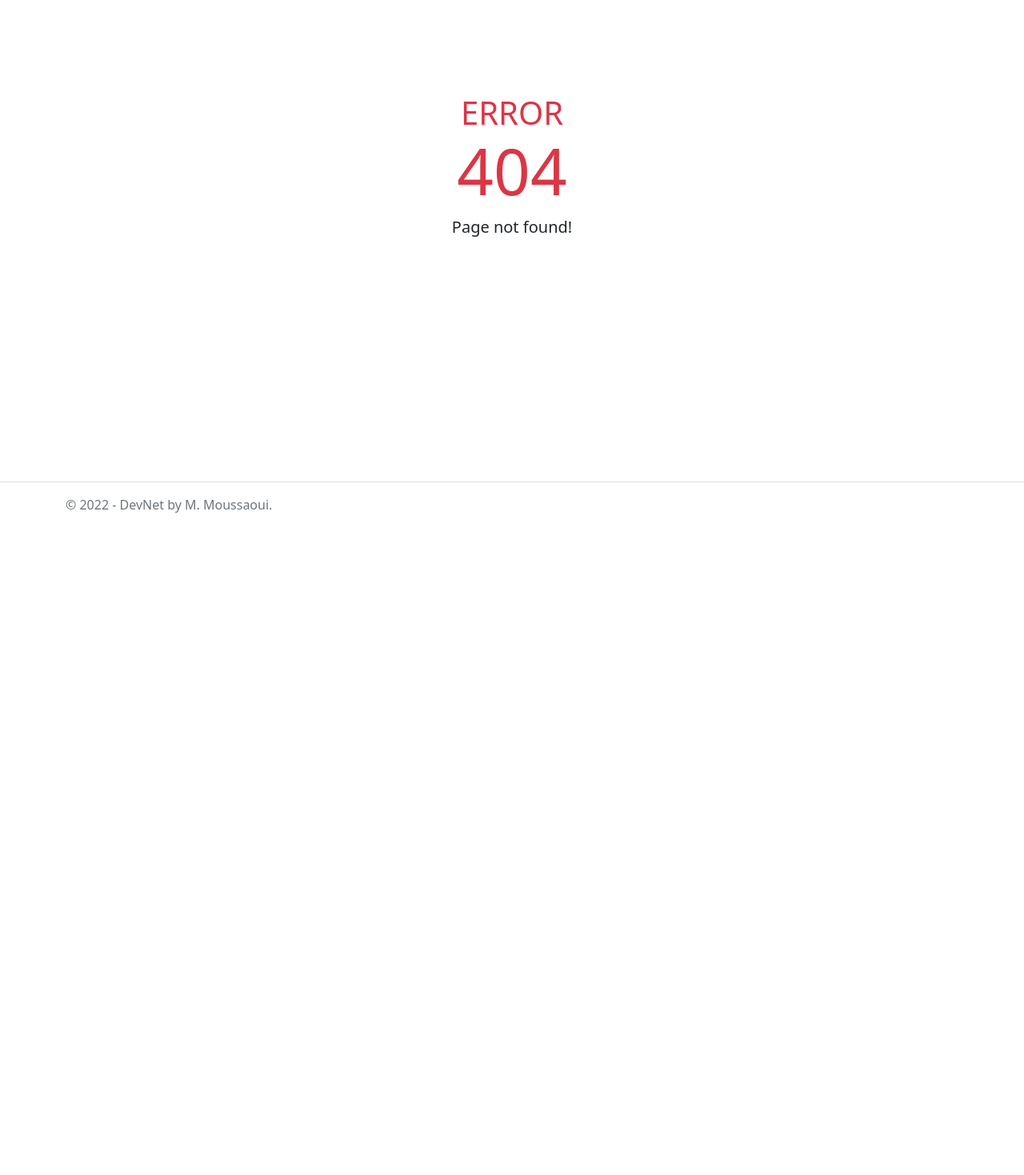
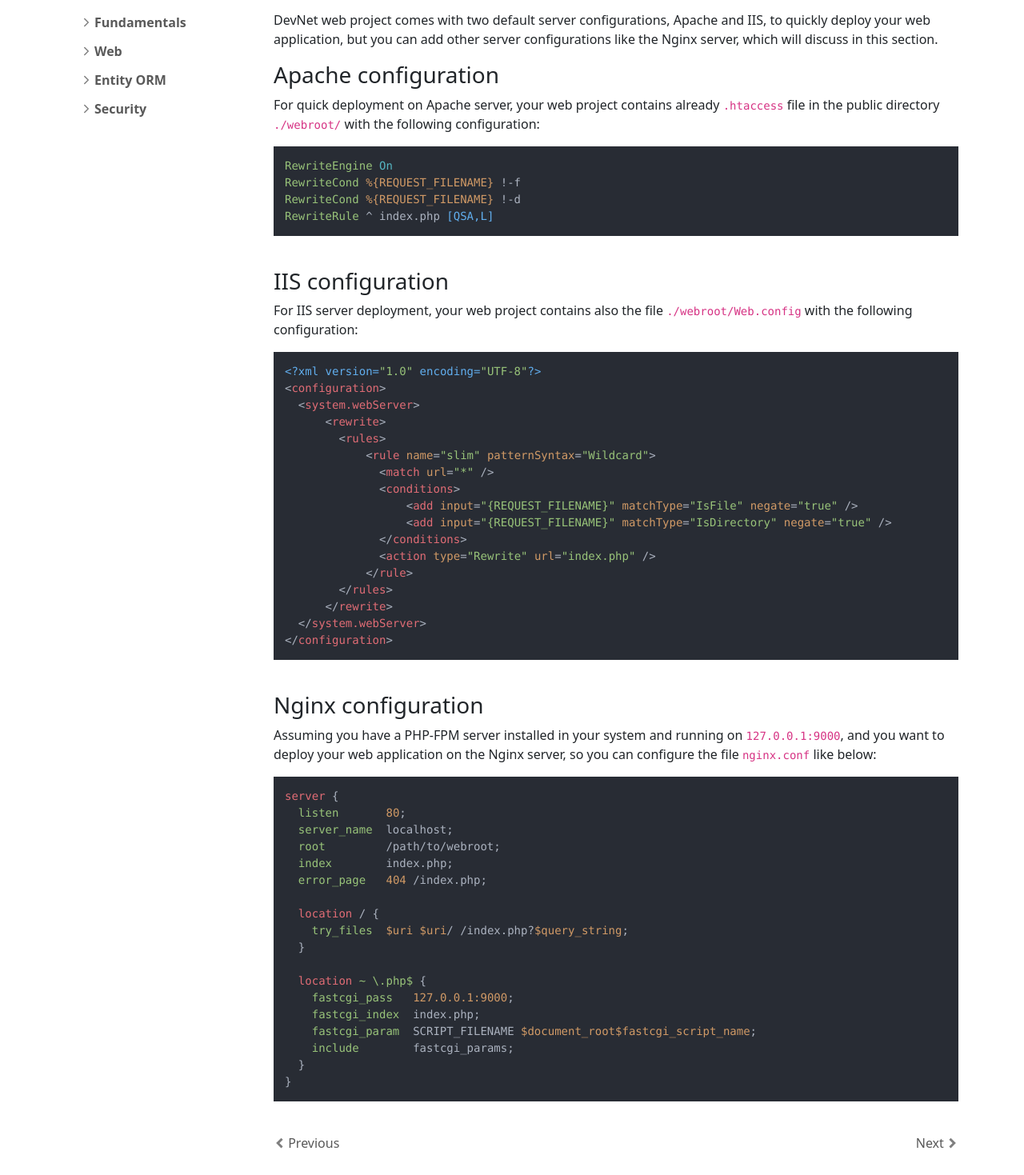
Before and after one commit to DevNet-Framework/devnet-framework.github.io, an Angular app: page /docs/setup/deployment in a window 1280 px wide. Before the commit this address had no page. Shown: the part 141-1610 px from the top of the page at 80% size. Before the commit the page ends 800 px from the top, so only its background shows below. Built offline with nearby package versions, Linux system fonts and the light colour scheme.

Commit message:
add DeploymentComponent to SetupModule

```diff
--- /dev/null
+++ b/src/app/setup/deployment/deployment.component.html
@@ -0,0 +1,85 @@
+<div class="container pt-3">
+  <div class="row">
+    <div id="sidebar" style="width: 260px;">
+      <app-sidebar></app-sidebar>
+    </div>
+    <div id="content" class="flex-grow-1" style="width: 400px;">
+      <article>
+        <h1>Deployment</h1>
+        <hr>
+        <p>
+          DevNet web project comes with two default server configurations, Apache and IIS, to quickly deploy your web application, but you can add other server configurations like the Nginx server, which will discuss in this section.
+        </p>
+        <h3>Apache configuration</h3>
+        <p>
+          For quick deployment on Apache server, your web project contains already <code>.htaccess</code> file in the public directory <code>./webroot/</code> with the following configuration:
+        </p>
+        <pre><code class="language-apache">RewriteEngine On
+RewriteCond %&lcub;REQUEST_FILENAME} !-f
+RewriteCond %&lcub;REQUEST_FILENAME} !-d
+RewriteRule ^ index.php [QSA,L]</code></pre>
+        <br>
+        <h3>IIS configuration</h3>
+        <p>
+          For IIS server deployment, your web project contains also the file <code>./webroot/Web.config</code> with the following configuration:
+        </p>
+        <pre><code class="language-xml">&lt;?xml version="1.0" encoding="UTF-8"?>
+&lt;configuration>
+  &lt;system.webServer>
+      &lt;rewrite>
+        &lt;rules>
+            &lt;rule name="slim" patternSyntax="Wildcard">
+              &lt;match url="*" />
+              &lt;conditions>
+                  &lt;add input="&lcub;REQUEST_FILENAME}" matchType="IsFile" negate="true" />
+                  &lt;add input="&lcub;REQUEST_FILENAME}" matchType="IsDirectory" negate="true" />
+              &lt;/conditions>
+              &lt;action type="Rewrite" url="index.php" />
+            &lt;/rule>
+        &lt;/rules>
+      &lt;/rewrite>
+  &lt;/system.webServer>
+&lt;/configuration></code></pre>
+        <br>
+        <h3>Nginx configuration</h3>
+        <p>
+          Assuming you have a PHP-FPM server installed in your system and running on <code>127.0.0.1:9000</code>, and you want to deploy your web application on the Nginx server, so you can configure the file <code>nginx.conf</code> like below:
+        </p>
+        <pre><code class="language-nginx">server &lcub;
+  listen       80;
+  server_name  localhost;
+  root         /path/to/webroot;
+  index        index.php;
+  error_page   404 /index.php;
+
+  location / &lcub;
+    try_files  $uri $uri/ /index.php?$query_string;
+  }
+
+  location ~ \.php$ &lcub;
+    fastcgi_pass   127.0.0.1:9000;
+    fastcgi_index  index.php;
+    fastcgi_param  SCRIPT_FILENAME $document_root$fastcgi_script_name;
+    include        fastcgi_params;
+  }
+}</code></pre>
+        <footer>
+          <nav class="no-print" aria-label="Page navigation">
+            <ul class="nav-page">
+              <li class="nav-page-item">
+                <a class="nav-page-link" routerLink="/docs/setup/installation">
+                  <i class="chevron left"></i> Previous
+                </a>
+              </li>
+              <li class="nav-page-item">
+                <a class="nav-page-link" routerLink="/docs/console/start">
+                  Next <i class="chevron right"></i>
+                </a>
+              </li>
+            </ul>
+          </nav>
+        </footer>
+      </article>
+    </div>
+  </div>
+</div>
--- /dev/null
+++ b/src/app/setup/deployment/deployment.component.ts
@@ -0,0 +1,21 @@
+import { Component, OnInit } from '@angular/core';
+import hljs from 'highlight.js/lib/common';
+import apache from 'highlight.js/lib/languages/apache';
+import nginx from 'highlight.js/lib/languages/nginx';
+
+@Component({
+  selector: 'setup-deployment',
+  templateUrl: './deployment.component.html',
+  styleUrls: ['./deployment.component.css']
+})
+export class DeploymentComponent implements OnInit {
+
+  constructor() { }
+
+  ngOnInit(): void {
+    hljs.registerLanguage('apache', apache);
+    hljs.registerLanguage('nginx', nginx);
+    hljs.highlightAll();
+  }
+
+}
--- a/src/app/setup/setup-routing.module.ts
+++ b/src/app/setup/setup-routing.module.ts
@@ -1,11 +1,13 @@
 import { NgModule } from '@angular/core';
 import { RouterModule, Routes } from '@angular/router';
+import { DeploymentComponent } from './deployment/deployment.component';
 import { InstallationComponent } from './installation/installation.component';
 import { OverviewComponent } from './overview/overview.component';
 
 const routes: Routes = [
   { path: 'docs/setup/overview', component: OverviewComponent },
   { path: 'docs/setup/installation', component: InstallationComponent },
+  { path: 'docs/setup/deployment', component: DeploymentComponent },
   { path: 'docs/setup', redirectTo: 'docs/setup/overview', pathMatch: 'full' }
 ];
 
--- a/src/app/setup/setup.module.ts
+++ b/src/app/setup/setup.module.ts
@@ -4,11 +4,13 @@
 import { SharedModule } from '../shared/shared.module';
 import { OverviewComponent } from './overview/overview.component';
 import { InstallationComponent } from './installation/installation.component';
+import { DeploymentComponent } from './deployment/deployment.component';
 
 @NgModule({
   declarations: [
     OverviewComponent,
-    InstallationComponent
+    InstallationComponent,
+    DeploymentComponent
   ],
   imports: [
     CommonModule,
```
Also changed, not shown: src/app/setup/deployment/deployment.component.css (added), 1 other file (tests, documents, lock files or other folders).
